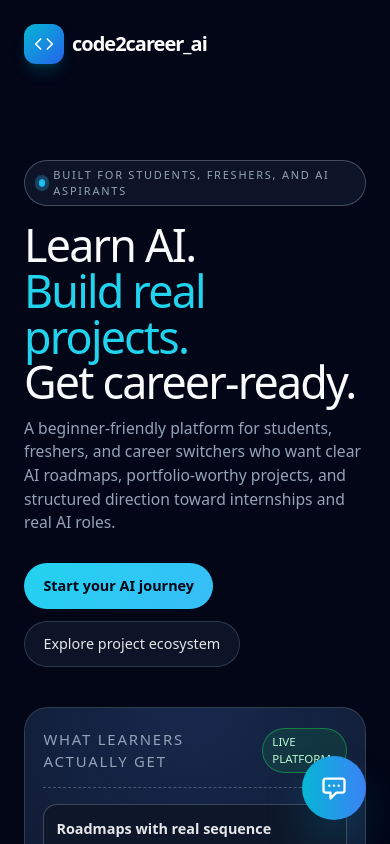
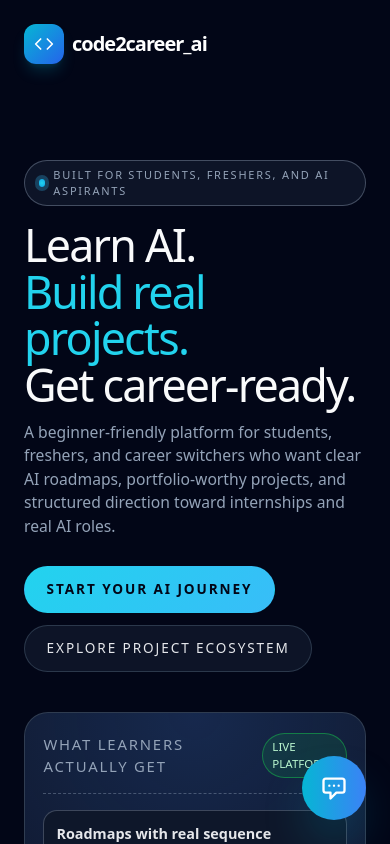
Before and after one commit to RzLetsCode/portfolio, a Next.js app: page /portfolio/ in a window 390 px wide. Shown: the top 844 px of the page. Built offline with nearby package versions, Linux system fonts and the light colour scheme.

Commit message:
Refactor Hero.module.css styles for improved layout

```diff
--- a/components/Hero.module.css
+++ b/components/Hero.module.css
@@ -146,3 +146,202 @@
     grid-template-columns: minmax(0, 1fr);
   }
 }
+
+.section {
+  margin: 0;
+  position: relative;
+}
+
+.section::before {
+  content: '';
+  position: absolute;
+  inset: -80px 0 auto 0;
+  background: radial-gradient(
+    circle at top,
+    rgba(34, 211, 238, 0.24),
+    transparent 55%
+  );
+  opacity: 0.65;
+  pointer-events: none;
+  z-index: 0;
+}
+
+.hero {
+  position: relative;
+  z-index: 1;
+  display: grid;
+  grid-template-columns: minmax(0, 1.45fr) minmax(0, 1.05fr);
+  gap: 2.5rem;
+  align-items: center;
+}
+
+.left {
+  max-width: 34rem;
+}
+
+/* Pill above heading */
+.pill {
+  display: inline-flex;
+  align-items: center;
+  gap: 0.5rem;
+  padding: 0.35rem 0.85rem;
+  border-radius: 999px;
+  border: 1px solid rgba(148, 163, 184, 0.4);
+  background: rgba(15, 23, 42, 0.9);
+  font-size: 11px;
+  letter-spacing: 0.16em;
+  text-transform: uppercase;
+  color: #94a3b8;
+}
+
+.pill::before {
+  content: '';
+  width: 8px;
+  height: 8px;
+  border-radius: 999px;
+  background: radial-gradient(circle, #22d3ee, #0ea5e9);
+  box-shadow: 0 0 0 4px rgba(56, 189, 248, 0.27);
+}
+
+/* Heading */
+.heroTitle {
+  font-size: clamp(2.8rem, 5vw, 4.2rem);
+  line-height: 1.04;
+  letter-spacing: -0.04em;
+  margin: 1rem 0 0.75rem;
+  color: #f9fafb;
+}
+
+.heroTitle span {
+  color: #22d3ee;
+}
+
+/* Subtext */
+.heroSub {
+  max-width: 32rem;
+  color: #94a3b8;
+  font-size: 0.98rem;
+}
+
+/* Buttons row */
+.heroActions {
+  display: flex;
+  flex-wrap: wrap;
+  gap: 0.8rem;
+  margin-top: 1.75rem;
+}
+
+.btn {
+  display: inline-flex;
+  align-items: center;
+  justify-content: center;
+  gap: 0.4rem;
+  border-radius: 999px;
+  padding: 0.75rem 1.35rem;
+  font-size: 0.85rem;
+  border: 1px solid rgba(51, 65, 85, 0.8);
+  cursor: pointer;
+  text-decoration: none;
+  text-transform: uppercase;
+  letter-spacing: 0.14em;
+}
+
+.btnPrimary {
+  background: linear-gradient(135deg, #22d3ee, #38bdf8);
+  color: #020617;
+  border-color: transparent;
+  font-weight: 700;
+  position: relative;
+  overflow: hidden;
+}
+
+.btnPrimary::after {
+  content: '';
+  position: absolute;
+  inset-inline: 14px;
+  bottom: 7px;
+  height: 1px;
+  background: linear-gradient(to right, transparent, #0ea5e9, transparent);
+  opacity: 0;
+  transform: translateY(4px);
+  transition: opacity 180ms ease, transform 180ms ease;
+}
+
+.btnPrimary:hover::after {
+  opacity: 1;
+  transform: translateY(0);
+}
+
+.btnSecondary {
+  background: rgba(15, 23, 42, 0.9);
+  color: #e5e7eb;
+  font-weight: 500;
+}
+
+/* Right side card (keep as you had, or from earlier) */
+.heroSide {
+  border-radius: 24px;
+  border: 1px solid rgba(51, 65, 85, 0.9);
+  background:
+    radial-gradient(circle at top, rgba(59, 130, 246, 0.18), transparent 60%),
+    rgba(15, 23, 42, 0.95);
+  padding: 1.25rem 1.15rem 1.15rem;
+}
+
+.heroSideHead {
+  display: flex;
+  align-items: center;
+  justify-content: space-between;
+  gap: 1rem;
+  margin-bottom: 1rem;
+  padding-bottom: 0.9rem;
+  border-bottom: 1px dashed rgba(148, 163, 184, 0.4);
+}
+
+.heroSideHead h3 {
+  font-size: 0.93rem;
+  letter-spacing: 0.12em;
+  text-transform: uppercase;
+  color: #94a3b8;
+}
+
+.heroSideChip {
+  border-radius: 999px;
+  border: 1px solid rgba(22, 163, 74, 0.65);
+  background: rgba(22, 163, 74, 0.16);
+  color: #bbf7d0;
+  padding: 0.28rem 0.6rem;
+  font-size: 0.72rem;
+}
+
+.heroSide ul {
+  list-style: none;
+  display: grid;
+  gap: 0.7rem;
+  font-size: 0.86rem;
+  color: #94a3b8;
+}
+
+.heroSide li {
+  padding: 0.8rem 0.75rem;
+  border-radius: 14px;
+  border: 1px solid rgba(148, 163, 184, 0.35);
+  background: rgba(15, 23, 42, 0.96);
+}
+
+.heroSide li strong {
+  display: block;
+  color: #e5e7eb;
+  font-size: 0.9rem;
+  margin-bottom: 0.15rem;
+}
+
+@media (max-width: 980px) {
+  .hero {
+    grid-template-columns: minmax(0, 1fr);
+  }
+
+  .left {
+    max-width: none;
+  }
+}
```
